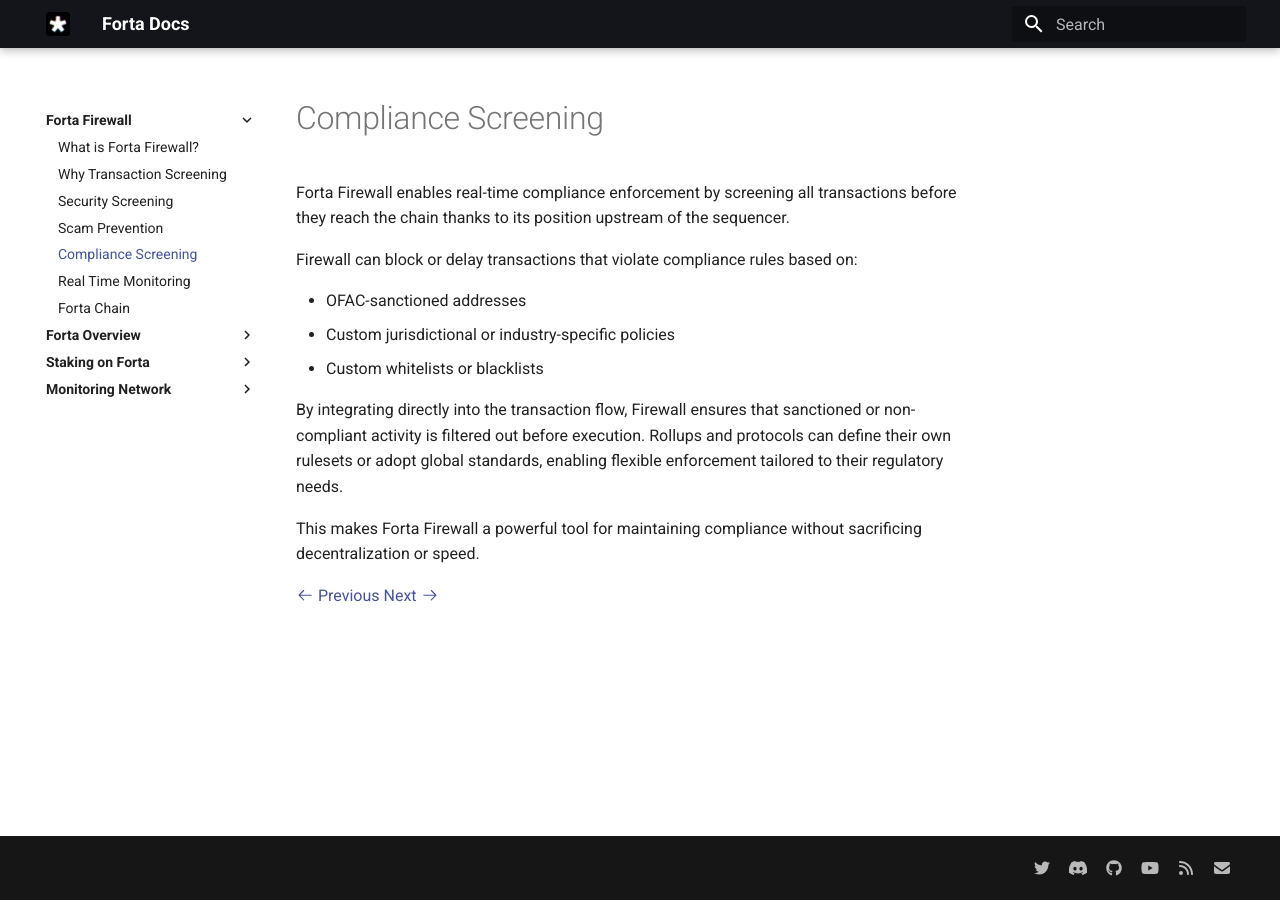
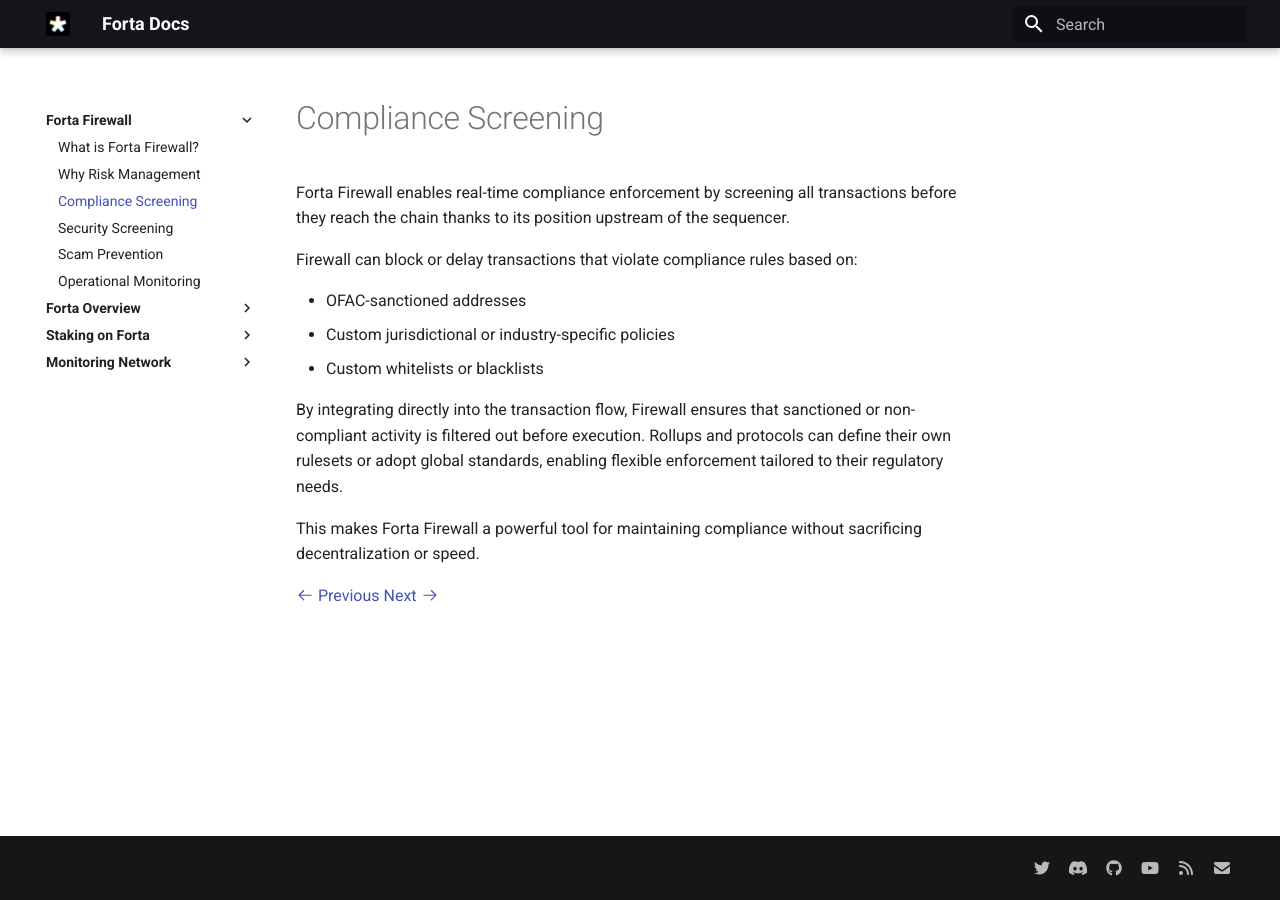
Before and after one commit to forta-network/docs, an MkDocs documentation site: the page built from docs/forta-firewall-compliance-screening.md, in a window 1280 px wide. Built offline with MkDocs 1.6.1 and Material for MkDocs 9.7.7, drawn with Linux system fonts in a browser that asks for light colours; some of the changed lines change nothing that is shown.

Commit message:
docs_update

```diff
--- a/mkdocs.yml
+++ b/mkdocs.yml
@@ -3,12 +3,11 @@
 nav:
   - <strong>Forta Firewall</strong>:
       - What is Forta Firewall?: forta-firewall-overview.md
-      - Why Transaction Screening: forta-firewall-why-transaction-screening.md
+      - Why Risk Management: forta-firewall-why-transaction-screening.md
+      - Compliance Screening: forta-firewall-compliance-screening.md
       - Security Screening: forta-firewall-security-screening.md
       - Scam Prevention: forta-firewall-scam-prevention.md
-      - Compliance Screening: forta-firewall-compliance-screening.md
-      - Real Time Monitoring: forta-firewall-monitoring.md
-      - Forta Chain: forta-chain.md
+      - Operational Monitoring: forta-firewall-monitoring.md
   - <strong>Forta Overview</strong>:
       - Tokenomics: fort-token.md
       - Governance: governance.md
@@ -68,11 +67,8 @@
       - Introduction to Subscription Tiers: introduction-to-subscription-tiers.md
       - Using the API: api-reference.md
       - GraphQL Reference: forta-api-reference/index.html
-      - Subscribing to a bot: subscribing-to-bot.md
       - Use Cases: https://forta.notion.site/Selected-Use-Cases-1dcdf290ecfb47788cd588cdfa12585c
-      - Tutorial | How to pay for Forta: fees-tut-how-pay.md
       - Forta for Metamask: Forta-for-Metamask.md
-      - Forta URL Authenticator: forta-chrome.md
       - Run a Node:
           - Guide:
               - Introduction: scan-node/introduction.md
@@ -98,63 +94,7 @@
               - Scan with Quicknode: quicknode-partnership.md
       - Network Fees and Developer Rewards:
           - Why Fees?: fees-why.md
-          - Tutorial | How to Pay for Forta: fees-tut-how-pay.md
-          - Tutorial | How to earn developing on Forta: fees-tut-how-earn.md
           - FAQs about fees: fees-faqs.md
-      - Build on Forta:
-          - Introduction to Bot Development: intro-to-bot-dev.md
-          - Migrating from v1 SDK: migrating-from-v1.md
-          - Develop a Bot with the v2 SDK:
-              - 1) Quick start: quickstart.md
-              - 2) Testing your bot: testing.md
-              - 3) Deploying your bot: deploying.md
-              - 4) Subscribing to alerts: subscribing.md
-              - 5) Maintaining your bot: maintaining.md
-              - Tools:
-                  - Useful libraries: useful-libraries.md
-                  - Javascript/Typescript SDK: sdk.md
-                  - Python SDK: python.md
-                  - CLI commands: cli.md
-                  - forta.config.json: config.md
-                  - Video tutorials: tutorials.md
-                  - Integrating with Hardhat: hardhat.md
-                  - CLI Reference: deploying-cli.md
-              - Develop a Bot with Bot Wizard: wizard.md
-              - Bot Examples: https://github.com/forta-network/forta-bot-examples
-              - Bot Development Patterns:
-                  - Index: bot-development-patterns.md
-                  - Best Practices: best-practices.md
-                  - Adding labels to findings: labels.md
-                  - Error monitoring: error-monitoring.md
-                  - Increasing bot throughput: sharding.md
-                  - Long running tasks: long-running-tasks.md
-                  - Protecting sensitive data: sensitive-data.md
-                  - Private alerts: private-alerts.md
-                  - JWT authentication for bots: jwt-auth.md
-                  - External bots: external-bots.md
-                  - Deploying machine learning models: deploying-ml-models.md
-                  - Time series analysis: time-series-analysis.md
-                  - Consuming bot alerts: handle-alert.md
-                  - Transfer Bot Ownership: bot-transfer-ownership.md
-                  - Transaction simulation: tx-simulation.md
-                  - Advanced testing: advanced-testing.md
-                  - Querying other chains: querying-chains.md
-                  - Bot Licensing: bot-licensing.md
-                  - Bot Development Contests:
-                      - Compound Contest (10/20/2021): contest1-compound.md
-                      - Aave Contest (11/3/2021): contest2-aave.md
-                      - OpenZeppelin Contest (11/18/2021): contest3-oz.md
-                      - Forta Contest (12/17/2021): contest4-forta.md
-                      - Solace Contest (3/1/2022): contest5-solace.md
-                      - Forta Contest 2 (4/27/2022): contest6-forta.md
-                      - Forta Contest 3 (6/17/2022): contest7-forta.md
-                      - Forta Contest 4 (8/31/2022): contest8-forta.md
-                      - Forta Contest 5 (10/11/2022): contest9-forta.md
-                      - Forta Contest 6 (11/8/2022): contest10-forta.md
-          - Machine Learning on Forta:
-              - Why Machine Learning?: ml-with-forta.md
-              - Datasets and Resources: ml-data-resources.md
-          - Tutorial | How to earn developing on Forta: fees-tut-how-earn.md
 
 theme:
   name: material
```
